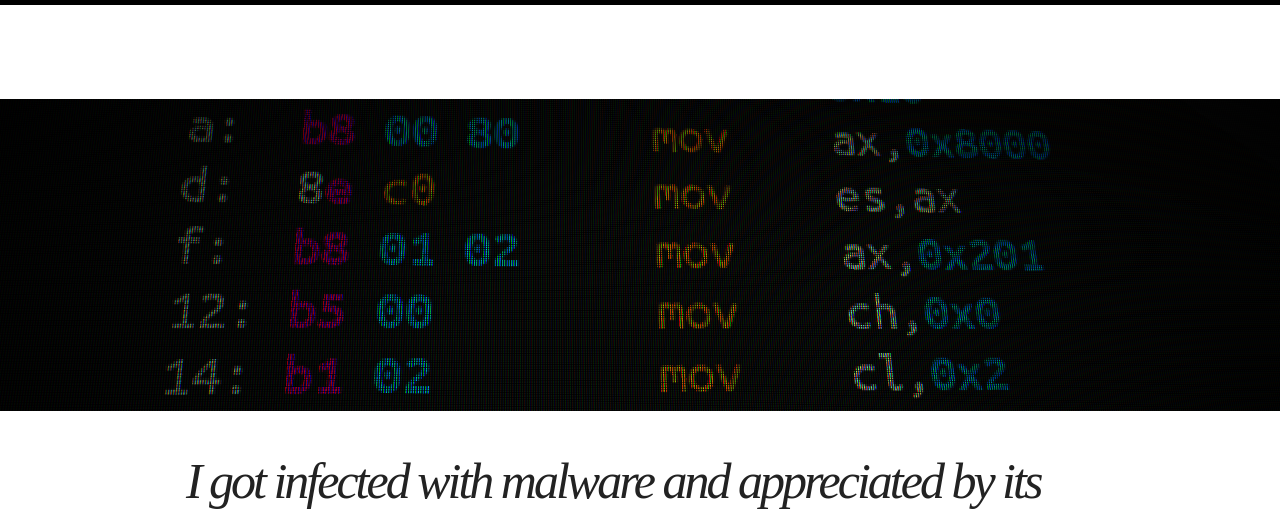
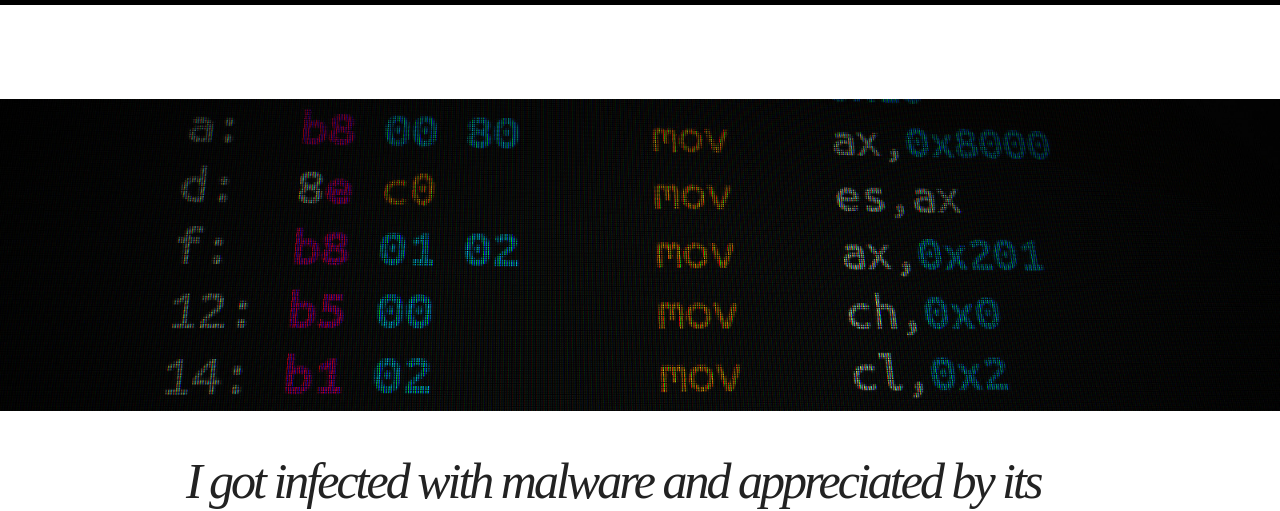
Before and after one commit to mjkonarski/mjkonarski.github.io, a Jekyll site: the page built from _posts/2018-02-26-got-infected-with-malware-and-appreciated-by-its-author.md, in a window 1280 px wide. Shown: the top 511 px of the page. Built offline with Jekyll 4.4.1, drawn with Linux system fonts in a browser that asks for light colours; nearby versions of some CDN libraries; comment, search, counter and statistics services are not loaded.

Commit message:
Replace PNG feature image with JPG

```diff
--- a/_posts/2018-02-26-got-infected-with-malware-and-appreciated-by-its-author.md
+++ b/_posts/2018-02-26-got-infected-with-malware-and-appreciated-by-its-author.md
@@ -5,7 +5,7 @@
 date: 2018-03-05 17:00:00 +0000
 published: true
 image:
-  feature: blog/malware-analysis/feature.png
+  feature: blog/malware-analysis/feature.jpg
   thumb: blog/malware-analysis/feature_thumb.png
 ---
 
```
Also changed, not shown: images/blog/malware-analysis/feature.jpg (added), images/blog/malware-analysis/feature.png (deleted).
